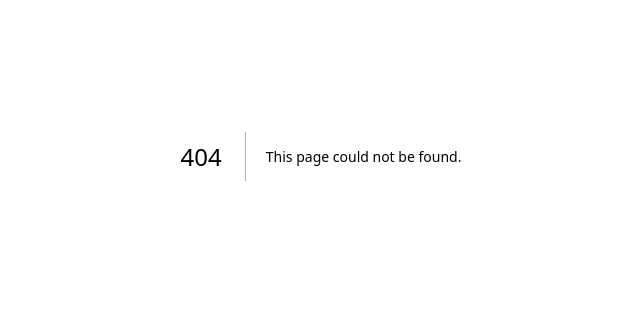
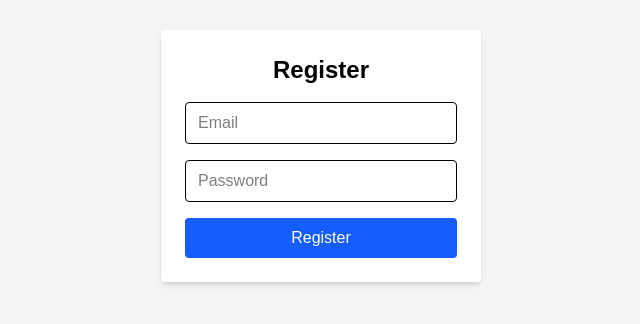
Before and after one commit to kamrul2006/k-edunest, a Next.js app: page /register in a window 1280 px wide. Before the commit this address had no page. Shown: the part 244-568 px from the top of the page, without its empty margins (319-959 px from the left). Built offline with nearby package versions, Linux system fonts and the light colour scheme; no server answers.

Commit message:
Firebase setup done

```diff
--- /dev/null
+++ b/app/Layouts/HomePageLayOut.jsx
@@ -0,0 +1,9 @@
+import React from 'react'
+
+export const HomePageLayout = () => {
+    return (
+        <div className='text-black'>
+            RootLayout
+        </div>
+    )
+}
--- /dev/null
+++ b/app/contexts/AuthContext.js
@@ -0,0 +1,21 @@
+'use client';
+import { createContext, useContext, useEffect, useState } from "react";
+import { onAuthStateChanged } from "firebase/auth";
+import { auth } from "../firebase/firebase.config.js";
+
+const AuthContext = createContext();
+
+export const AuthProvider = ({ children }) => {
+    const [user, setUser] = useState(null);
+
+    useEffect(() => {
+        const unsubscribe = onAuthStateChanged(auth, (user) => {
+            setUser(user || null);
+        });
+        return () => unsubscribe();
+    }, []);
+
+    return <AuthContext.Provider value={{ user }}>{children}</AuthContext.Provider>;
+};
+
+export const useAuth = () => useContext(AuthContext);
--- a/app/firebase.js
+++ /dev/null
@@ -1,21 +0,0 @@
-// Import the functions you need from the SDKs you need
-import { initializeApp } from "firebase/app";
-import { getAnalytics } from "firebase/analytics";
-// TODO: Add SDKs for Firebase products that you want to use
-// https://firebase.google.com/docs/web/setup#available-libraries
-
-// Your web app's Firebase configuration
-// For Firebase JS SDK v7.20.0 and later, measurementId is optional
-const firebaseConfig = {
-    apiKey: "AIzaSyA4fnQwgZ3rDVJU5AO7xAgAyG6aNgIGUfo",
-    authDomain: "simple-k-firebase.firebaseapp.com",
-    projectId: "simple-k-firebase",
-    storageBucket: "simple-k-firebase.firebasestorage.app",
-    messagingSenderId: "381648517909",
-    appId: "1:381648517909:web:89779e8e664602a162471c",
-    measurementId: "G-H0LHFYZMLV"
-};
-
-// Initialize Firebase
-const app = initializeApp(firebaseConfig);
-const analytics = getAnalytics(app);
--- /dev/null
+++ b/app/firebase/firebase.config.js
@@ -0,0 +1,15 @@
+// firebase/firebase.config.js
+import { initializeApp } from "firebase/app";
+import { getAuth } from "firebase/auth";
+
+const firebaseConfig = {
+    apiKey: process.env.NEXT_PUBLIC_FIREBASE_API_KEY,
+    authDomain: process.env.NEXT_PUBLIC_FIREBASE_AUTH_DOMAIN,
+    projectId: process.env.NEXT_PUBLIC_FIREBASE_PROJECT_ID,
+    storageBucket: process.env.NEXT_PUBLIC_FIREBASE_STORAGE_BUCKET,
+    messagingSenderId: process.env.NEXT_PUBLIC_FIREBASE_MESSAGING_SENDER_ID,
+    appId: process.env.NEXT_PUBLIC_FIREBASE_APP_ID,
+};
+
+const app = initializeApp(firebaseConfig);
+export const auth = getAuth(app);
--- a/app/layout.js
+++ b/app/layout.js
@@ -1,5 +1,6 @@
 import { Geist, Geist_Mono } from "next/font/google";
 import "./globals.css";
+import { AuthProvider } from "./contexts/AuthContext";
 
 const geistSans = Geist({
   variable: "--font-geist-sans",
@@ -22,7 +23,9 @@ export default function RootLayout({ children }) {
       <body
         className={`${geistSans.variable} ${geistMono.variable} antialiased`}
       >
-        {children}
+        <AuthProvider>
+          {children}
+        </AuthProvider>
       </body>
     </html>
   );
--- a/app/page.js
+++ b/app/page.js
@@ -1,9 +1,10 @@
 import Image from "next/image";
+import { HomePageLayout } from "./Layouts/HomePageLayOut";
 
 export default function Home() {
   return (
     <div>
-      asdf
+      <HomePageLayout />
     </div>
   );
 }
--- /dev/null
+++ b/app/register/page.jsx
@@ -0,0 +1,56 @@
+
+'use client';
+
+
+import { useState } from "react";
+import { useRouter } from "next/navigation";
+import { auth } from "../firebase/firebase.config";
+import { createUserWithEmailAndPassword } from "firebase/auth";
+
+export default function Register() {
+    const router = useRouter();
+    const [form, setForm] = useState({ email: "", password: "" });
+    const [error, setError] = useState("");
+
+    const handleRegister = async (e) => {
+        e.preventDefault();
+        setError("");
+        try {
+            await createUserWithEmailAndPassword(auth, form.email, form.password);
+            router.push("/");
+        } catch (err) {
+            setError(err.message);
+        }
+    };
+
+    return (
+        <div className="min-h-screen flex flex-col items-center justify-center bg-gray-100">
+            <form onSubmit={handleRegister} className="bg-white p-6 rounded shadow-md w-80 space-y-4">
+                <h2 className="text-2xl font-bold mb-4 text-center">Register</h2>
+                <input
+                    type="email"
+                    placeholder="Email"
+                    className="w-full px-3 py-2 border rounded"
+                    value={form.email}
+                    onChange={(e) => setForm({ ...form, email: e.target.value })}
+                    required
+                />
+                <input
+                    type="password"
+                    placeholder="Password"
+                    className="w-full px-3 py-2 border rounded"
+                    value={form.password}
+                    onChange={(e) => setForm({ ...form, password: e.target.value })}
+                    required
+                />
+                <button
+                    type="submit"
+                    className="w-full bg-blue-600 text-white py-2 rounded hover:bg-blue-700"
+                >
+                    Register
+                </button>
+                {error && <p className="text-red-500 text-sm">{error}</p>}
+            </form>
+        </div>
+    );
+}
```
Also changed, not shown: public/llgg.png (added).
